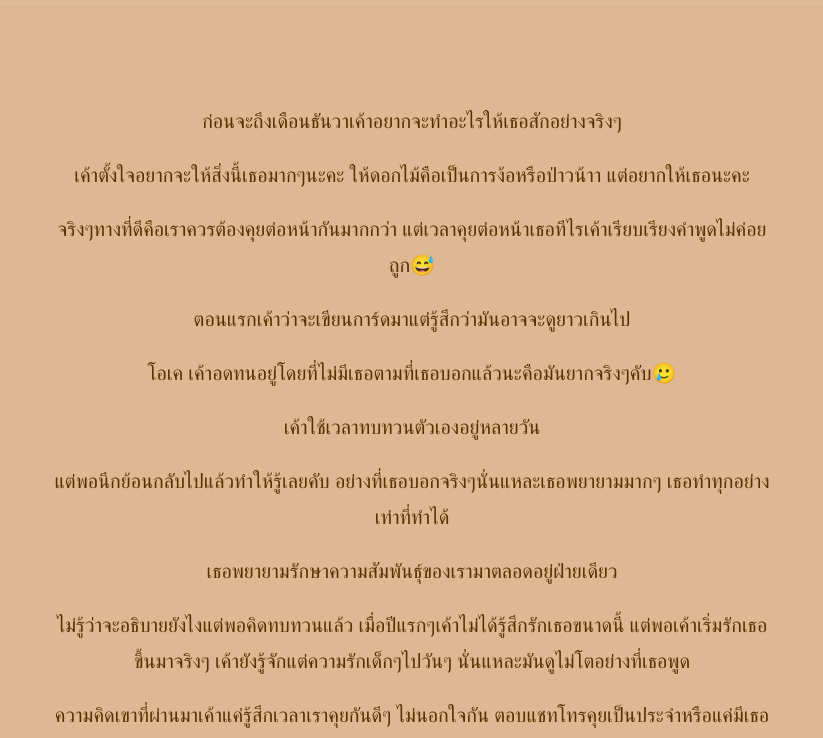
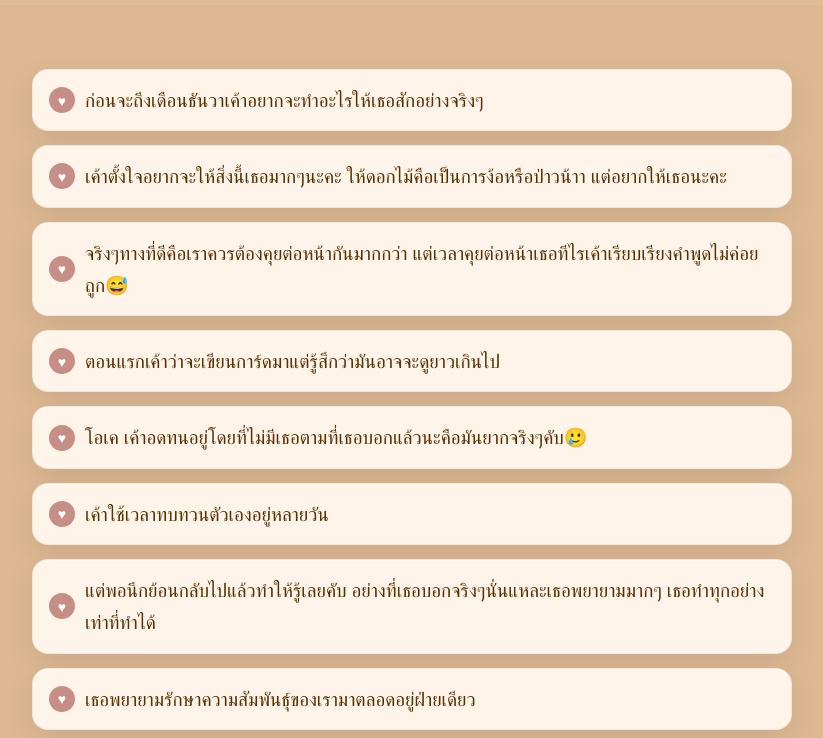
Before and after one commit to Munggon221133/my-love, a React (Vite) app: page /#/gallery in a window 1280 px wide. Shown: the top 738 px of the page, without its empty margins (228-1051 px from the left). Built offline with nearby package versions, Linux system fonts and the light colour scheme.

Commit message:
feat: Add new theme

```diff
--- a/src/pages/Gallery/Gallery.css
+++ b/src/pages/Gallery/Gallery.css
@@ -6,7 +6,6 @@
     overflow: hidden;
 }
 
-/* Minimal progress */
 .progress {
     position: sticky;
     top: 0;
@@ -25,7 +24,6 @@
     transition: width .15s linear;
 }
 
-/* Scroll area (manual only) */
 .credits-scroller {
     position: relative;
     z-index: 1;
@@ -35,7 +33,6 @@
     padding: 24px 16px 120px;
 }
 
-/* Content */
 .credits {
     max-width: 720px;
     margin: 0 auto;
@@ -50,7 +47,6 @@
     color: #583101;
 }
 
-/* Choices */
 .choices-container {
     position: sticky;
     bottom: 0;
@@ -88,7 +84,6 @@
     background: transparent;
 }
 
-/* Filled accent for YES, outline for NO */
 .choice-btn.yes {
     background: #c68e87;
     border-color: transparent;
@@ -118,18 +113,15 @@
     transform: translateY(1px) scale(0.99);
 }
 
-/* Smooth gap adjustments */
 .choices {
     transition: gap .25s ease;
 }
 
-/* Slight fade when very small */
 .choice-btn.no[style*="scale(0.35)"] {
     opacity: 0.65;
     filter: blur(0.3px);
 }
 
-/* Confetti — minimal, accent only */
 .confetti-layer {
     pointer-events: none;
     position: fixed;
@@ -197,6 +189,74 @@
     }
 }
 
+.cards {
+    max-width: 760px;
+    margin: 0 auto;
+    display: grid;
+    grid-template-columns: 1fr;
+    gap: 14px;
+    padding-top: 4vh;
+}
+
+.note-card {
+    --rot: calc((var(--i) % 2 - 0.5) * 2deg);
+    position: relative;
+    background: #fff4ea;
+    color: #583101;
+    border: 1px solid rgba(0, 0, 0, .06);
+    border-radius: 16px;
+    padding: 14px 16px;
+    box-shadow:
+        0 10px 30px rgba(0, 0, 0, .08),
+        0 1px 0 rgba(255, 255, 255, .4) inset;
+    transform: rotate(var(--rot)) translateY(6px);
+    opacity: 0;
+    translate: 0 16px;
+    transition: opacity .5s ease, translate .5s ease, transform .25s ease;
+    display: flex;
+    align-items: center;
+    justify-content: flex-start;
+}
+
+.note-card.visible {
+    opacity: 1;
+    translate: 0 0;
+}
+
+.note-card:active,
+.note-card:hover {
+    transform: rotate(var(--rot)) translateY(0);
+    box-shadow:
+        0 16px 40px rgba(0, 0, 0, .12),
+        0 1px 0 rgba(255, 255, 255, .5) inset;
+}
+
+.note-pin {
+    width: 26px;
+    height: 26px;
+    border-radius: 50%;
+    background: #c68e87;
+    color: #fff;
+    font-size: 14px;
+    display: flex;
+    justify-content: center;
+    align-items: center;
+    margin-right: 10px;
+    flex-shrink: 0;
+}
+
+.note-text {
+    margin: 0;
+    font-size: clamp(15px, 4vw, 19px);
+    line-height: 1.7;
+}
+
+.choices-container {
+    background: linear-gradient(180deg, rgba(221, 184, 146, 0), rgba(221, 184, 146, 0.65) 35%, rgba(221, 184, 146, 0.9));
+    -webkit-backdrop-filter: blur(6px);
+    backdrop-filter: blur(6px);
+}
+
 /* Reduced motion */
 @media (prefers-reduced-motion: reduce) {
     .confetti {
--- a/src/pages/Gallery/Gallery.tsx
+++ b/src/pages/Gallery/Gallery.tsx
@@ -12,6 +12,8 @@ type ConfettiShard = {
     shape: "rect" | "heart" | "star" | "circle" | "sparkle";
     color: string;
 };
+
+type CSSVarStyle = React.CSSProperties & { ["--i"]?: number | string };
 
 export default function Gallery() {
     const scrollerRef = useRef<HTMLDivElement | null>(null);
@@ -29,18 +31,38 @@ export default function Gallery() {
     const [burst, setBurst] = useState<ConfettiShard[]>([]);
     const confettiCount = 52;
 
-    // Single minimal palette around the accent
+    // Minimal palette with your accent
     const accent = "#c68e87";
     const accentPalette = useMemo(
-        () => [accent, "#d2a49e", "#b47970", "#a86d64", "#8f5850", "#ff9bb3", "#ffb3c1", "#8ab6ff", "#9bd0ff", "#ffe08a",
-            "#c8a2ff", "#a8e6cf", "#ffd3b6", "#ffaaa5", "#d8bfd8"],
+        () => [
+            accent,
+            "#d2a49e",
+            "#b47970",
+            "#a86d64",
+            "#8f5850",
+            "#ff9bb3",
+            "#ffb3c1",
+            "#8ab6ff",
+            "#9bd0ff",
+            "#ffe08a",
+            "#c8a2ff",
+            "#a8e6cf",
+            "#ffd3b6",
+            "#ffaaa5",
+            "#d8bfd8",
+        ],
         []
     );
 
     const makeBurst = useMemo(
         () => () => {
-            const shapes: Array<"rect" | "heart" | "star" | "circle" | "sparkle"> =
-                ["rect", "heart", "star", "circle", "sparkle"];
+            const shapes: Array<"rect" | "heart" | "star" | "circle" | "sparkle"> = [
+                "rect",
+                "heart",
+                "star",
+                "circle",
+                "sparkle",
+            ];
 
             const shards: ConfettiShard[] = Array.from({ length: confettiCount }).map((_, i) => ({
                 id: Date.now() + i,
@@ -51,43 +73,83 @@ export default function Gallery() {
                 d: Math.random() * 1.2 + 1.6,
                 dx: (Math.random() - 0.5) * 22,
                 shape: shapes[Math.floor(Math.random() * shapes.length)],
-                color: accentPalette[Math.floor(Math.random() * accentPalette.length)]
+                color: accentPalette[Math.floor(Math.random() * accentPalette.length)],
             }));
             return shards;
         },
         [accentPalette]
     );
 
-    // Manual scroll handler + show choices when reaching bottom
+    // Your letter content → cards
+    const notes: string[] = [
+        "ก่อนจะถึงเดือนธันวาเค้าอยากจะทำอะไรให้เธอสักอย่างจริงๆ",
+        "เค้าตั้งใจอยากจะให้สิ่งนี้เธอมากๆนะคะ ให้ดอกไม้คือเป็นการง้อหรือป่าวน้าา แต่อยากให้เธอนะคะ",
+        "จริงๆทางที่ดีคือเราควรต้องคุยต่อหน้ากันมากกว่า แต่เวลาคุยต่อหน้าเธอทีไรเค้าเรียบเรียงคำพูดไม่ค่อยถูก😅",
+        "ตอนแรกเค้าว่าจะเขียนการ์ดมาแต่รู้สึกว่ามันอาจจะดูยาวเกินไป",
+        "โอเค เค้าอดทนอยู่โดยที่ไม่มีเธอตามที่เธอบอกแล้วนะคือมันยากจริงๆคับ🥲",
+        "เค้าใช้เวลาทบทวนตัวเองอยู่หลายวัน",
+        "แต่พอนึกย้อนกลับไปแล้วทำให้รู้เลยคับ อย่างที่เธอบอกจริงๆนั่นแหละเธอพยายามมากๆ เธอทำทุกอย่างเท่าที่ทำได้",
+        "เธอพยายามรักษาความสัมพันธุ์ของเรามาตลอดอยู่ฝ่ายเดียว",
+        "ไม่รู้ว่าจะอธิบายยังไงแต่พอคิดทบทวนแล้ว เมื่อปีแรกๆเค้าไม่ได้รู้สึกรักเธอขนาดนี้ แต่พอเค้าเริ่มรักเธอขึ้นมาจริงๆ เค้ายังรู้จักแต่ความรักเด็กๆไปวันๆ นั่นแหละมันดูไม่โตอย่างที่เธอพูด",
+        "ความคิดเขาที่ผ่านมาเค้าแค่รู้สึกเวลาเราคุยกันดีๆ ไม่นอกใจกัน ตอบแชทโทรคุยเป็นประจำหรือแค่มีเธออยู่ข้างๆ ได้ยินเสียงเธอได้เห็นหน้าเธอ เค้าก็มีความสุขแล้ว",
+        "แล้วเค้าก็ยังคิดแค่ว่าเค้าไม่ออกไปไหน ไม่ไปเที่ยว ไม่ติดเพื่อน เค้าแค่นั่งทำงานนั่งเรียนไปวันๆแล้วก็รอคุยกับเธอแค่นั้น",
+        "แต่มันกลับไม่ใช่เลยมันดันกลายเป็นการไม่ทำอะไรจริงๆคับ แค่รู้สึกว่าให้ข้าวฟ่างมาอยู่ข้างๆตัวเองจนมองข้ามความรู้สึกของเธอไปจริงๆเหมือนเธอยืนพิงท่อนไม้ยังงั้น อารมณ์แบบเหมือนเค้าไม่มีกิ่งก้านอะไรไปบังฝนบังแดดให้เธอเลยรู้แค่ว่าเธออยู่ข้างๆก็พอใจแล้ว",
+        "พอเค้าลองคิดแล้วเค้าก็เข้าใจแล้วคับ ทั้งๆที่เค้าอยู่ข้างๆเธอ แต่ว่าเธอบอกเขาว่าเธอพึ่งอะไรเค้าไม่ได้เลยจนเธอต้องไปพึ่งคนอื่นแทน",
+        "จริงๆเค้ารู้สึกเสียใจมากๆเวลาที่เธอเอาเค้าไปเปรียบเทียบกับคนอื่นว่า เค้าไม่เท่าคนนี้เค้าไม่เท่าคนนั้น",
+        "คือพอเค้าคิดมาถึงตรงนี้เค้าก็ รู้สึกแย่จริงๆคับ ที่เค้าทำนิสัยเห็นแก่ตัว ที่จะรับจากเธออย่างเดียว🥹",
+        "แล้วพอถึงวันที่เค้าต้องเป็นคนที่อยู่ข้างเธอจริงๆ กลับไม่สามารถรับอารมณ์อื่นๆของเธอได้เลย เพราะตัวเองได้รับร้อยยิ้ม เสียงหัวเรอะที่เธอพยายามทำให้เค้ามาตลอด",
+        "หลายวันที่ผ่านมานี้ เค้าพยามคิดแล้วก็หาวิธีรักษาความสัมพันธ์ของเราแล้วนะคะ จริงๆเค้าอยากแก้มันมากๆ แต่เค้าจะยอมรับการตัดสินใจของเธอนะ เพราะที่ผ่านมาเค้าแย่จริงๆ เค้าอะไรให้เธอไม่ได้เลยอะ คือตอนนี้เค้าได้แค่จับมือเธอไว้เท่านั้นไม่กล้าที่จะดึงมือเธอมาด้วยซ้ำ",
+        "เค้าพยายามจะยอมรับให้ได้เหมือนที่เธอบอกนะคะ แต่ทุกๆวันที่ผ่านมานี้เค้าก็กลัวอยู่ดีที่เธอจะสบัดมือเค้าออกไป แต่เค้ารู้สึกแบบนี้มากๆนะคับตอนนี้คือเค้าไม่อยากเสียเธอไป แต่มันคงยากแล้วใช่ไหมคะ เค้าเข้าใจเธอคับที่เธอจะมีเหตุผลไปจากเค้าจริงๆ",
+        "เค้าไม่รู้จะพูดอะไรแล้วเลยแต่เค้าขอบคุณเธอมากๆเลยคับ คือช่วงเวลาหลายปีที่ผ่านมาคับเค้ามีความสุขมากๆ แล้วเค้าก็รักเธอมากขึ้นทุกปี โดยเค้าก็ไม่รู้เหมือนกันว่าทำไมเค้าถึงรักผู้หญิงคนนี้",
+        "เค้าได้เรียนรู้จากเธอมาเยอะมากๆ เค้าคอยมองดูเธอตลอดนะคะแต่เค้าดันกลับไม่ทำอะไรเลยจนเธอต้องเรียกร้อง🥹 แต่เค้าก็อยากเอาสิ่งที่เรียนรู้แล้วก็ความผิดพลาดนี้มารักษาความสัมพันธ์ของเราต่อนะคับเค้ารู้ว่ามันเกิดรอยร้าวหรือสำหรับเธออาจจะแตกไปบางส่วนแล้วแต่เค้าก็อยากจะซ่อมมันจริงๆนะ",
+        "อาจจะดูเห็นแก่ตัวอีกแล้วแต่เธอไม่ไปได้มั้ย",
+        "เรื่องจริงนะคะที่เวลาเค้าเห็นเธอยิ้มเค้ามีความสุขมากๆ แต่ขอโทษจริงๆครับที่เค้าไม่เคยทำให้เธอยิ้มเลย เธอบอกเธอพยายามยิ้มเองแต่เขาก็อย่ากทำให้เธอยิ้มบ้างอะ",
+        "คืนดีกันได้แล้วนะคะ เค้าให้เธอกระทืบเค้าเลยก็ได้ อยากระบายอะไร นัททีจะรับเอง",
+        "มีต่อๆนะ",
+    ];
+
+    // Intersection Observer: reveal cards
+    useEffect(() => {
+        const el = scrollerRef.current;
+        if (!el) return;
+
+        const cards = Array.from(el.querySelectorAll(".note-card"));
+        const io = new IntersectionObserver(
+            (entries) => {
+                entries.forEach((e) => e.isIntersecting && e.target.classList.add("visible"));
+            },
+            { root: el, threshold: 0.2 }
+        );
+        cards.forEach((c) => io.observe(c));
+        return () => io.disconnect();
+    }, []);
+
+    // manual scroll & show choices at bottom
     const handleScroll = () => {
         const el = scrollerRef.current;
         if (!el) return;
-
         const max = el.scrollHeight - el.clientHeight || 1;
         setProgress(Math.min(1, el.scrollTop / max));
-
         const atBottom = Math.ceil(el.scrollTop + el.clientHeight + 1) >= el.scrollHeight;
         setShowChoices(atBottom);
     };
 
-    // Initialize progress & choices on mount (in case content fits)
+    // init progress
     useEffect(() => {
         const el = scrollerRef.current;
         if (!el) return;
+        const max = el.scrollHeight - el.clientHeight || 1;
+        setProgress(Math.min(1, el.scrollTop / max));
         const atBottom = Math.ceil(el.scrollTop + el.clientHeight + 1) >= el.scrollHeight;
         setShowChoices(atBottom);
-        const max = el.scrollHeight - el.clientHeight || 1;
-        setProgress(Math.min(1, el.scrollTop / max));
     }, []);
 
-    // Buttons logic
+    // Buttons
     const onClickNo = () => {
         const newNoScale = Math.max(0.3, noScale * 0.85);
         const newYesScale = Math.min(2.5, yesScale * 1.15);
-
         setNoScale(newNoScale);
         setYesScale(newYesScale);
-
         if (newNoScale <= 0.35) {
             setNoButtonVisible(false);
             if (navigator.vibrate) navigator.vibrate([50, 30, 50]);
@@ -100,67 +162,52 @@ export default function Gallery() {
         if (navigator.vibrate) navigator.vibrate([12, 20, 12]);
         setBurst(makeBurst());
 
+        // tiny overlay + auto open dialer (cannot auto-press "Call" due to OS)
         setShowChoices(false);
         document.body.insertAdjacentHTML(
             "beforeend",
             `<div id="love-call" style="
-            position:fixed; inset:0; display:flex; justify-content:center; align-items:center;
-            background:rgba(0,0,0,.6); color:white; font-size:22px; font-weight:600; z-index:9999;">
-            ☎️ กำลังโทรหาเค้าน้า 💗
-        </div>`
+        position:fixed; inset:0; display:flex; justify-content:center; align-items:center;
+        background:rgba(0,0,0,.6); color:white; font-size:22px; font-weight:600; z-index:9999;">
+        ☎️ กำลังโทรหาเค้าน้า 💗
+      </div>`
         );
-
         setTimeout(() => {
             window.location.href = "tel:0970973258";
         }, 1000);
     };
 
-
     return (
         <div className="credits-page" style={{ backgroundColor: "#ddb892" }}>
-
+            {/* Progress */}
             <div className="progress">
                 <div className="progress-bar" style={{ width: `${progress * 100}%` }} />
             </div>
 
+            {/* Manual scroll */}
             <div
                 ref={scrollerRef}
                 className="credits-scroller"
                 onScroll={handleScroll}
                 role="region"
-                aria-label="Love letter"
+                aria-label="Love letter cards"
             >
-                <div className="credits">
-                    <p className="line">ก่อนจะถึงเดือนธันวาเค้าอยากจะทำอะไรให้เธอสักอย่างจริงๆ</p>
-                    <p className="line">เค้าตั้งใจอยากจะให้สิ่งนี้เธอมากๆนะคะ ให้ดอกไม้คือเป็นการง้อหรือป่าวน้าา แต่อยากให้เธอนะคะ</p>
-                    <p className="line">จริงๆทางที่ดีคือเราควรต้องคุยต่อหน้ากันมากกว่า แต่เวลาคุยต่อหน้าเธอทีไรเค้าเรียบเรียงคำพูดไม่ค่อยถูก😅</p>
-                    <p className="line">ตอนแรกเค้าว่าจะเขียนการ์ดมาแต่รู้สึกว่ามันอาจจะดูยาวเกินไป</p>
-                    <p className="line">โอเค เค้าอดทนอยู่โดยที่ไม่มีเธอตามที่เธอบอกแล้วนะคือมันยากจริงๆคับ🥲</p>
-                    <p className="line">เค้าใช้เวลาทบทวนตัวเองอยู่หลายวัน</p>
-                    <p className="line">แต่พอนึกย้อนกลับไปแล้วทำให้รู้เลยคับ อย่างที่เธอบอกจริงๆนั่นแหละเธอพยายามมากๆ เธอทำทุกอย่างเท่าที่ทำได้</p>
-                    <p className="line">เธอพยายามรักษาความสัมพันธุ์ของเรามาตลอดอยู่ฝ่ายเดียว</p>
-                    <p className="line">ไม่รู้ว่าจะอธิบายยังไงแต่พอคิดทบทวนแล้ว เมื่อปีแรกๆเค้าไม่ได้รู้สึกรักเธอขนาดนี้ แต่พอเค้าเริ่มรักเธอขึ้นมาจริงๆ เค้ายังรู้จักแต่ความรักเด็กๆไปวันๆ นั่นแหละมันดูไม่โตอย่างที่เธอพูด</p>
-                    <p className="line">ความคิดเขาที่ผ่านมาเค้าแค่รู้สึกเวลาเราคุยกันดีๆ ไม่นอกใจกัน ตอบแชทโทรคุยเป็นประจำหรือแค่มีเธออยู่ข้างๆ ได้ยินเสียงเธอได้เห็นหน้าเธอ เค้าก็มีความสุขแล้ว</p>
-                    <p className="line">แล้วเค้าก็ยังคิดแค่ว่าเค้าไม่ออกไปไหน ไม่ไปเที่ยว ไม่ติดเพื่อน เค้าแค่นั่งทำงานนั่งเรียนไปวันๆแล้วก็รอคุยกับเธอแค่นั้น</p>
-                    <p className="line">แต่มันกลับไม่ใช่เลยมันดันกลายเป็นการไม่ทำอะไรจริงๆคับ แค่รู้สึกว่าให้ข้าวฟ่างมาอยู่ข้างๆตัวเองจนมองข้ามความรู้สึกของเธอไปจริงๆเหมือนเธอยืนพิงท่อนไม้ยังงั้น อารมณ์แบบเหมือนเค้าไม่มีกิ่งก้านอะไรไปบังฝนบังแดดให้เธอเลยรู้แค่ว่าเธออยู่ข้างๆก็พอใจแล้ว</p>
-                    <p className="line">พอเค้าลองคิดแล้วเค้าก็เข้าใจแล้วคับ ทั้งๆที่เค้าอยู่ข้างๆเธอ แต่ว่าเธอบอกเขาว่าเธอพึ่งอะไรเค้าไม่ได้เลยจนเธอต้องไปพึ่งคนอื่นแทน</p>
-                    <p className="line">จริงๆเค้ารู้สึกเสียใจมากๆเวลาที่เธอเอาเค้าไปเปรียบเทียบกับคนอื่นว่า เค้าไม่เท่าคนนี้เค้าไม่เท่าคนนั้น</p>
-                    <p className="line">คือพอเค้าคิดมาถึงตรงนี้เค้าก็ รู้สึกแย่จริงๆคับ ที่เค้าทำนิสัยเห็นแก่ตัว ที่จะรับจากเธออย่างเดียว🥹</p>
-                    <p className="line">แล้วพอถึงวันที่เค้าต้องเป็นคนที่อยู่ข้างเธอจริงๆ กลับไม่สามารถรับอารมณ์อื่นๆของเธอได้เลย เพราะตัวเองได้รับร้อยยิ้ม เสียงหัวเรอะที่เธอพยายามทำให้เค้ามาตลอด</p>
-                    <p className="line">หลายวันที่ผ่านมานี้ เค้าพยามคิดแล้วก็หาวิธีรักษาความสัมพันธ์ของเราแล้วนะคะ จริงๆเค้าอยากแก้มันมากๆ แต่เค้าจะยอมรับการตัดสินใจของเธอนะ เพราะที่ผ่านมาเค้าแย่จริงๆ เค้าอะไรให้เธอไม่ได้เลยอะ คือตอนนี้เค้าได้แค่จับมือเธอไว้เท่านั้นไม่กล้าที่จะดึงมือเธอมาด้วยซ้ำ</p>
-                    <p className="line">เค้าพยายามจะยอมรับให้ได้เหมือนที่เธอบอกนะคะ แต่ทุกๆวันที่ผ่านมานี้เค้าก็กลัวอยู่ดีที่เธอจะสบัดมือเค้าออกไป แต่เค้ารู้สึกแบบนี้มากๆนะคับตอนนี้คือเค้าไม่อยากเสียเธอไป แต่มันคงยากแล้วใช่ไหมคะ เค้าเข้าใจเธอคับที่เธอจะมีเหตุผลไปจากเค้าจริงๆ</p>
-                    <p className="line">เค้าไม่รู้จะพูดอะไรแล้วเลยแต่เค้าขอบคุณเธอมากๆเลยคับ คือช่วงเวลาหลายปีที่ผ่านมาคับเค้ามีความสุขมากๆ แล้วเค้าก็รักเธอมากขึ้นทุกปี โดยเค้าก็ไม่รู้เหมือนกันว่าทำไมเค้าถึงรักผู้หญิงคนนี้</p>
-                    <p className="line">เค้าได้เรียนรู้จากเธอมาเยอะมากๆ เค้าคอยมองดูเธอตลอดนะคะแต่เค้าดันกลับไม่ทำอะไรเลยจนเธอต้องเรียกร้อง🥹 แต่เค้าก็อยากเอาสิ่งที่เรียนรู้แล้วก็ความผิดพลาดนี้มารักษาความสัมพันธ์ของเราต่อนะคับเค้ารู้ว่ามันเกิดรอยร้าวหรือสำหรับเธออาจจะแตกไปบางส่วนแล้วแต่เค้าก็อยากจะซ่อมมันจริงๆนะ</p>
-                    <p className="line">อาจจะดูเห็นแก่ตัวอีกแล้วแต่เธอไม่ไปได้มั้ย</p>
-                    <p className="line">เรื่องจริงนะคะที่เวลาเค้าเห็นเธอยิ้มเค้ามีความสุขมากๆ แต่ขอโทษจริงๆครับที่เค้าไม่เคยทำให้เธอยิ้มเลย เธอบอกเธอพยายามยิ้มเองแต่เขาก็อย่ากทำให้เธอยิ้มบ้างอะ</p>
-                    <p className="line">คืนดีกันได้แล้วนะคะ เค้าให้เธอกระทืบเค้าเลยก็ได้ อยากระบายอะไร นัททีจะรับเอง</p>
-                    <p className="line">มีต่อๆนะ</p>
-                    <p className="line">.</p>
-                    <p className="line">.</p>
-                    <p className="line">.</p>
+                {/* Stacked cards */}
+                <div className="cards">
+                    {notes.map((text, idx) => (
+                        <article
+                            key={idx}
+                            className="note-card"
+                            style={{ ["--i"]: idx } as CSSVarStyle}
+                        >
+                            <div className="note-pin" aria-hidden>♥</div>
+                            <p className="note-text">{text}</p>
+                        </article>
+                    ))}
                 </div>
             </div>
 
+            {/* Choices */}
             {showChoices && (
                 <div className="choices-container">
                     <div className="choices-prompt">คืนดีกันน้าาาาาา 💗</div>
@@ -185,6 +232,7 @@ export default function Gallery() {
                 </div>
             )}
 
+            {/* Confetti */}
             <div className="confetti-layer" aria-hidden>
                 {burst.map((b) => (
                     <span
```
